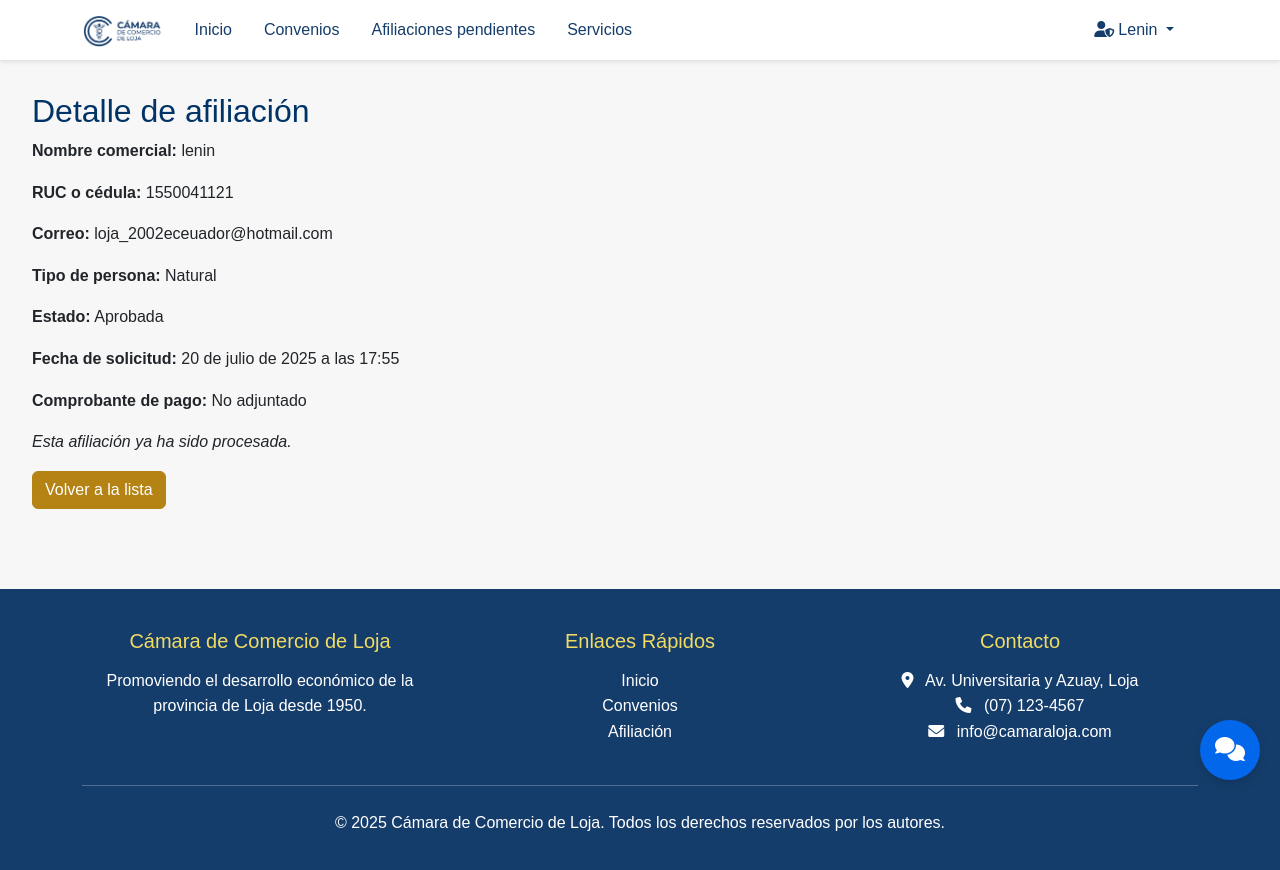
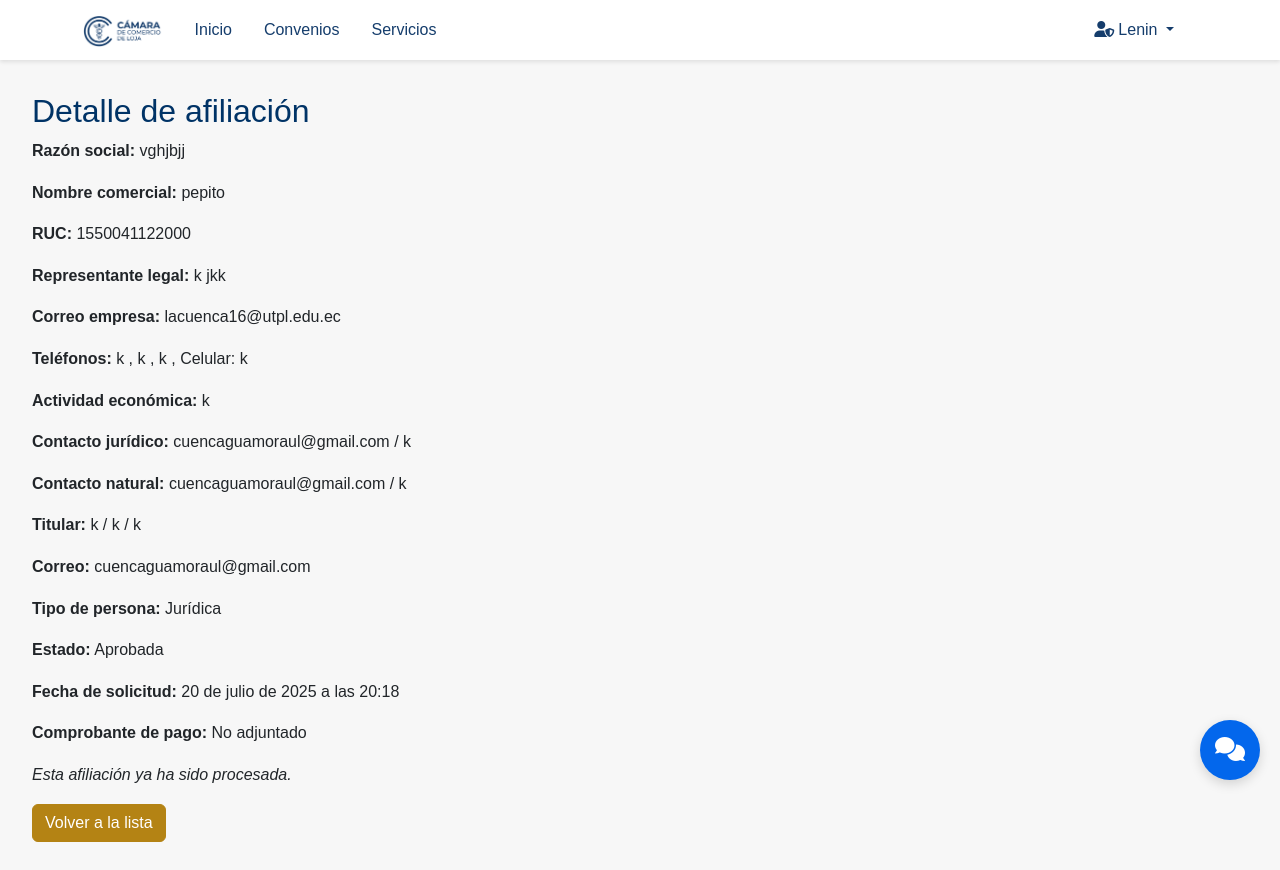
Before and after one commit to luisle0n/CamaraComercio-, a Django app: page /afiliacion/1/ in a window 1280 px wide. Shown: the top 870 px of the page. Run offline with Django 5.2, Linux system fonts and the light colour scheme; a user stored in the database is signed in; data comes from the database, SQL or seed files in the repository; both versions use the stored data as it was after the commit.

Commit message:
Manejo de login y cambio de contraseña automatico

```diff
--- a/camaracomercio/camara/template/adminview/detalle_afiliacion.html
+++ b/camaracomercio/camara/template/adminview/detalle_afiliacion.html
@@ -3,14 +3,27 @@
 {% block content %}
 <h2>Detalle de afiliación</h2>
 
-{% if afiliacion.tipo_persona == 'natural' %}
+{% if tipo_persona == 'natural' %}
+    <!-- Persona natural -->
     <p><strong>Nombre comercial:</strong> {{ afiliacion.nombre_comercial_o_nombres }}</p>
     <p><strong>RUC o cédula:</strong> {{ afiliacion.ruc_o_cedula }}</p>
-{% else %}
+{% elif tipo_persona == 'juridica' %}
+    <!-- Persona jurídica -->
     <p><strong>Razón social:</strong> {{ afiliacion.razon_social }}</p>
     <p><strong>Nombre comercial:</strong> {{ afiliacion.nombre_comercial_o_nombres }}</p>
     <p><strong>RUC:</strong> {{ afiliacion.ruc_o_cedula }}</p>
     <p><strong>Representante legal:</strong> {{ afiliacion.rep_legal_nombres }} {{ afiliacion.rep_legal_apellido1 }}</p>
+    <p><strong>Correo empresa:</strong> {{ afiliacion.correo_empresa }}</p>
+    <p><strong>Teléfonos:</strong>
+        {{ afiliacion.telefono1 }}
+        {% if afiliacion.telefono2 %}, {{ afiliacion.telefono2 }}{% endif %}
+        {% if afiliacion.telefono3 %}, {{ afiliacion.telefono3 }}{% endif %}
+        {% if afiliacion.celular %}, Celular: {{ afiliacion.celular }}{% endif %}
+    </p>
+    <p><strong>Actividad económica:</strong> {{ afiliacion.actividad_economica }}</p>
+    <p><strong>Contacto jurídico:</strong> {{ afiliacion.contacto_juridico_correo }} / {{ afiliacion.contacto_juridico_telefono }}</p>
+    <p><strong>Contacto natural:</strong> {{ afiliacion.contacto_natural_correo }} / {{ afiliacion.contacto_natural_telefono }}</p>
+    <p><strong>Titular:</strong> {{ afiliacion.titular_nombre }} / {{ afiliacion.titular_telefono }} / {{ afiliacion.titular_cedula }}</p>
 {% endif %}
 
 <p><strong>Correo:</strong> {{ afiliacion.correo_electronico }}</p>
@@ -19,19 +32,19 @@
 <p><strong>Fecha de solicitud:</strong> {{ afiliacion.fecha_solicitud }}</p>
 <p><strong>Comprobante de pago:</strong>
     {% if afiliacion.comprobante_pago %}
-        <a href="{{ afiliacion.comprobante_pago.url }}" target="_blank">Ver archivo</a>
+    <a href="{{ afiliacion.comprobante_pago.url }}" target="_blank">Ver archivo</a>
     {% else %}
-        No adjuntado
+    No adjuntado
     {% endif %}
 </p>
 
 <form method="post">
     {% csrf_token %}
     {% if afiliacion.estado == 'pendiente' %}
-        <button type="submit" name="action" value="aprobar" class="btn btn-success">✅ Aprobar</button>
-        <button type="submit" name="action" value="rechazar" class="btn btn-danger">❌ Rechazar</button>
+    <button type="submit" name="action" value="aprobar" class="btn btn-success">✅ Aprobar</button>
+    <button type="submit" name="action" value="rechazar" class="btn btn-danger">❌ Rechazar</button>
     {% else %}
-        <p><em>Esta afiliación ya ha sido procesada.</em></p>
+    <p><em>Esta afiliación ya ha sido procesada.</em></p>
     {% endif %}
 </form>
 
--- a/camaracomercio/camara/template/master.html
+++ b/camaracomercio/camara/template/master.html
@@ -32,35 +32,14 @@
                     <li class="nav-item">
                         <a class="nav-link" href="{% url 'home' %}">Inicio</a>
                     </li>
-                    {% if user.is_authenticated %}
-                        {% if user.is_superuser or user.is_staff %}
-                            <li class="nav-item">
-                                <a class="nav-link" href="{% url 'admin_convenios_list' %}">Convenios</a>
-                            </li>
-                            <li class="nav-item">
-                                <a class="nav-link" href="{% url 'afiliaciones_pendientes' %}">Afiliaciones pendientes</a>
-                            </li>
-                            <li class="nav-item">
-                                <a class="nav-link" href="{% url 'admin_servicios_list' %}">Servicios</a>
-                            </li>
-                        {% else %}
                     <li class="nav-item">
                         <a class="nav-link" href="{% url 'convenios' %}">Convenios</a>
                     </li>
-                            <li class="nav-item">
-                                <a class="nav-link" href="{% url 'dashboard' %}">Dashboard</a>
-                            </li>
-                            {% if user.tipo_usuario == 'socio' %}
+                    <!-- Elimina la opción Dashboard -->
                     <li class="nav-item">
                         <a class="nav-link" href="{% url 'servicios_publicos' %}">Servicios</a>
                     </li>
-                            {% endif %}
-                        {% endif %}
-                    {% else %}
-                        <li class="nav-item">
-                            <a class="nav-link" href="{% url 'convenios' %}">Convenios</a>
-                        </li>
-                    {% endif %}
+                    <!-- ...otras opciones... -->
                 </ul>
 
                 <ul class="navbar-nav">
--- a/camaracomercio/camara/views.py
+++ b/camaracomercio/camara/views.py
@@ -23,6 +23,9 @@ from django.urls import reverse
 def get_user_group(user):
     if user.is_superuser or user.is_staff:
         return 'admin'
+    # Cambia la lógica para socios: revisa tipo_usuario, no solo grupos
+    if getattr(user, 'tipo_usuario', None) == 'socio':
+        return 'socio'
     if user.groups.filter(name='Socio').exists():
         return 'socio'
     if user.groups.filter(name='Visitante').exists():
@@ -204,7 +207,8 @@ def perfil_usuario(request):
 
 def historial_reservas(request):
     grupo = get_user_group(request.user)
-    if not request.user.is_authenticated or grupo != 'socio':
+    # Solo revisa is_authenticated y tipo_usuario, no grupos
+    if not request.user.is_authenticated or getattr(request.user, 'tipo_usuario', None) != 'socio':
         return redirect('home')
     reservas = Reserva.objects.filter(usuario=request.user).order_by('-fecha_reserva')
     return render(request, 'vista_socio_registrado/historial_reservas.html', {'reservas': reservas})
@@ -287,13 +291,17 @@ def detalle_afiliacion(request, pk):
     grupo = get_user_group(request.user)
     if grupo != 'admin':
         return redirect('home')
-    # Intentar buscar primero en AfiliacionNatural, luego en AfiliacionJuridica
+    # Buscar primero en AfiliacionJuridica, luego en AfiliacionNatural
+    afiliacion = None
+    tipo_persona = None
     try:
-        afiliacion = AfiliacionNatural.objects.get(pk=pk)
-    except AfiliacionNatural.DoesNotExist:
+        afiliacion = AfiliacionJuridica.objects.get(pk=pk)
+        tipo_persona = 'juridica'
+    except AfiliacionJuridica.DoesNotExist:
         try:
-            afiliacion = AfiliacionJuridica.objects.get(pk=pk)
-        except AfiliacionJuridica.DoesNotExist:
+            afiliacion = AfiliacionNatural.objects.get(pk=pk)
+            tipo_persona = 'natural'
+        except AfiliacionNatural.DoesNotExist:
             raise Http404("Afiliación no encontrada")
 
     if request.method == 'POST':
@@ -330,7 +338,7 @@ def detalle_afiliacion(request, pk):
                 aprobado=True,
                 debe_cambiar_contrasena=True,
                 fecha_contrasena_temporal=timezone.now(),
-                username=afiliacion.ruc_o_cedula
+                username=afiliacion.correo_electronico  # Usar correo como usuario
             )
 
             usuario.set_password(password_plain)
@@ -346,7 +354,7 @@ def detalle_afiliacion(request, pk):
             afiliacion.fecha_afiliacion = timezone.now()
             afiliacion.save()
 
-            # Enviar correo con credenciales
+            # Enviar correo con credenciales (correo como usuario)
             send_mail(
                 'Tu cuenta ha sido aprobada',
                 '',
@@ -354,6 +362,7 @@ def detalle_afiliacion(request, pk):
                 [usuario.email],
                 html_message=render_to_string('emails/aprobacion_usuario.html', {
                     'usuario': usuario,
+                    'correo_login': usuario.email,
                     'temp_password': password_plain,
                 })
             )
@@ -364,7 +373,10 @@ def detalle_afiliacion(request, pk):
 
         return redirect('afiliaciones_pendientes')
 
-    return render(request, 'adminview/detalle_afiliacion.html', {'afiliacion': afiliacion})
+    return render(request, 'adminview/detalle_afiliacion.html', {
+        'afiliacion': afiliacion,
+        'tipo_persona': tipo_persona,
+    })
 
 def admin_required(view_func):
     return user_passes_test(lambda u: u.is_authenticated and (u.is_superuser or u.is_staff), login_url='/login/')(view_func)
```
Also changed, not shown: camaracomercio/camara/template/emails/aprobacion_usuario.html (+20 -7 lines), camaracomercio/camara/template/adminview/servicio_form.html (added), camaracomercio/camara/templates/emails/aprobacion_usuario.html (added), camaracomercio/camara/templates/vista_publica/cambio_obligatorio_contrasena.html (added), camaracomercio/db.sqlite3. Lines whose indentation alone changed are shown as unchanged.
